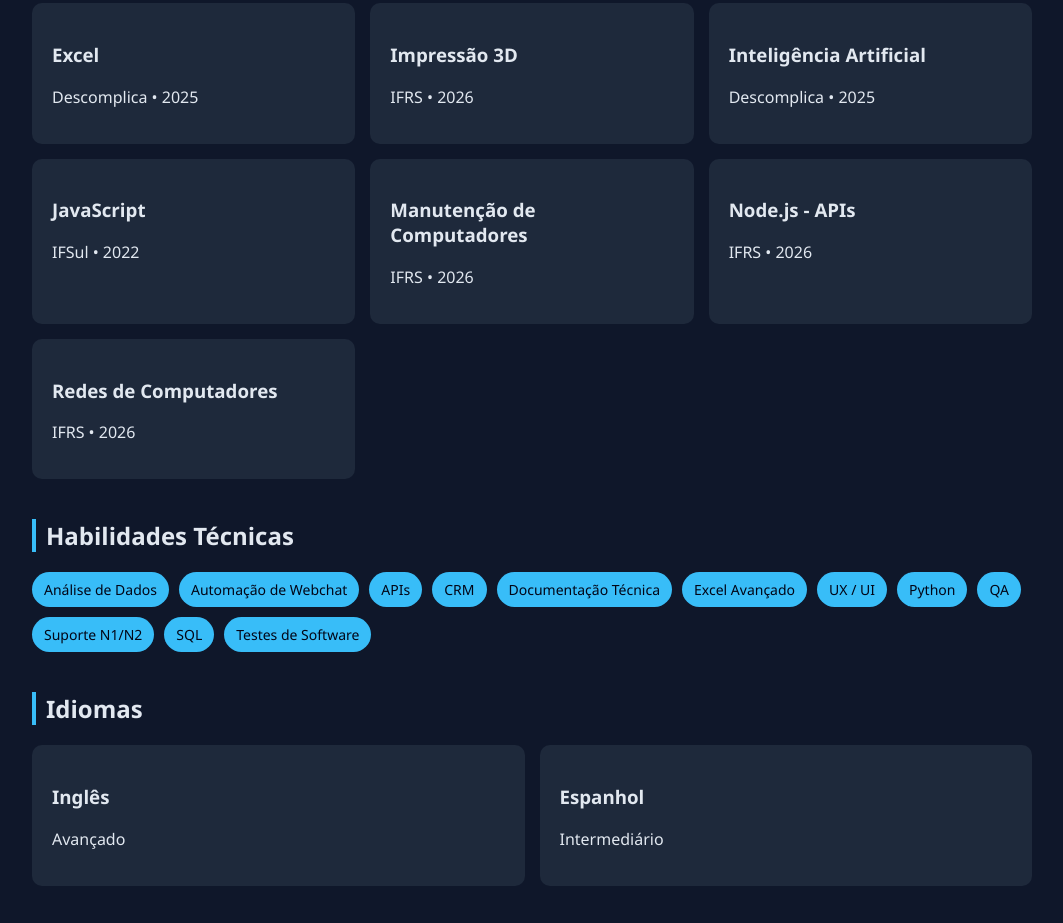
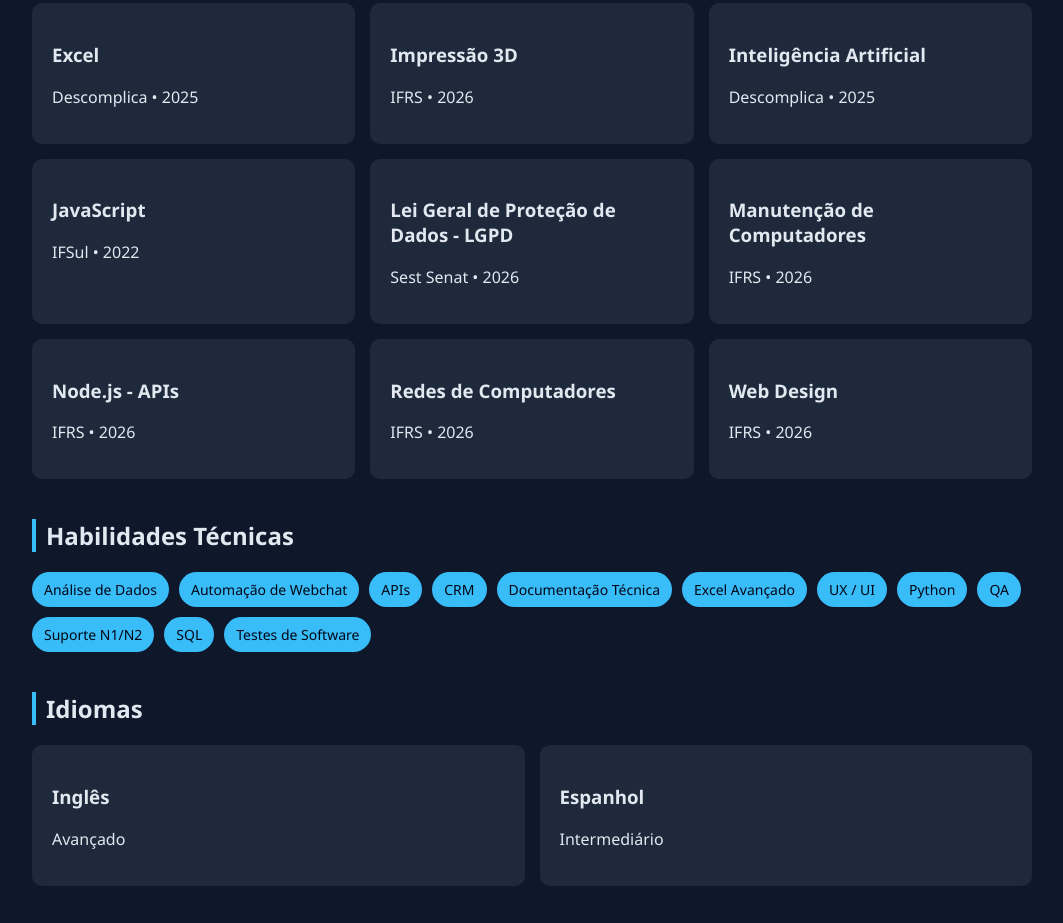
Before and after one commit to iandahora/iandahora.github.io, a plain HTML site: page index.html in a window 1280 px wide. Shown: the part 1843-2766 px from the top of the page, without its empty margins (108-1171 px from the left). Drawn offline with Linux system fonts and the light colour scheme.

Commit message:
Fix HTML formatting and structure

```diff
--- a/index.html
+++ b/index.html
@@ -117,9 +117,11 @@
     <div class="card"><h3>Impressão 3D</h3><p>IFRS • 2026</p></div>
     <div class="card"><h3>Inteligência Artificial</h3><p>Descomplica • 2025</p></div>
     <div class="card"><h3>JavaScript</h3><p>IFSul • 2022</p></div>
+    <div class="card"><h3>Lei Geral de Proteção de Dados - LGPD</h3><p>Sest Senat • 2026</p></div>
     <div class="card"><h3>Manutenção de Computadores</h3><p>IFRS • 2026</p></div>
     <div class="card"><h3>Node.js - APIs</h3><p>IFRS • 2026</p></div>
     <div class="card"><h3>Redes de Computadores</h3><p>IFRS • 2026</p></div>
+    <div class="card"><h3>Web Design</h3><p>IFRS • 2026</p></div>
 
   </div>
 </section>
```
